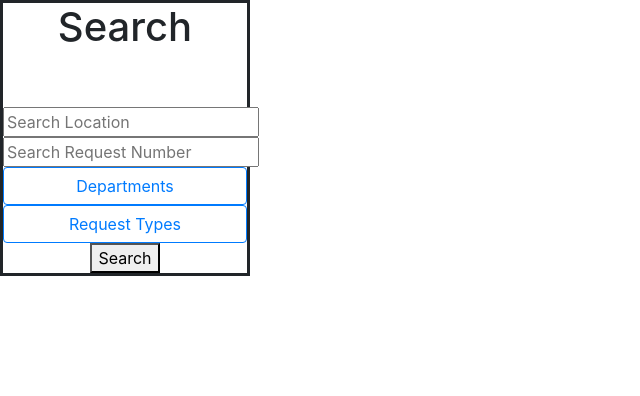
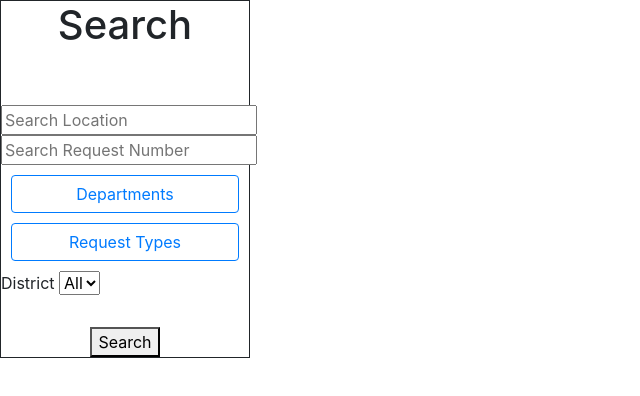
Before and after one commit to UTDallasEPICS/City-of-Dallas-311-Dashboard, a Next.js app: page / in a window 1280 px wide. Shown: the top 396 px of the page, without its empty margins (0-640 px from the left). Built offline with nearby package versions, Linux system fonts and the light colour scheme.

Commit message:
finished district selector

```diff
--- a/components/Filter.tsx
+++ b/components/Filter.tsx
@@ -1,25 +1,30 @@
-import React, { useImperativeHandle, useState } from 'react';
-import { SeacrhLocationBox, SearchRequestNumberBox } from './SearchBox';
+import React, { useState } from 'react';
 import Button from 'react-bootstrap/Button'
-import { propTypes } from 'react-bootstrap/esm/Image';
+//import { propTypes } from 'react-bootstrap/esm/Image';
 
 
 function Filter({ title, items }: { title: any, items: any }) {
     const [open, setOpen] = useState(false);
-    const [selection, setSelection] = useState([]);
+    const [selection, setSelection] = useState(['All']);
     const toggle = (e: any) => setOpen(!open);
 
-    function handleClick(item: never) {
-        if (!selection.some(current => current === item)) {
+    function handleClick(item: any) {
+        if (!selection.some((current: any) => current.title === item.title)) {
             setSelection([item]);
         } else {
             let selectionAfterRemoval = selection;
             selectionAfterRemoval = selectionAfterRemoval.filter(
-                current => current !== item
+                (current: any) => current.title !== item.title
             );
             setSelection([...selectionAfterRemoval]);
         }
-        console.log(selection);
+    }
+
+    function inSelection(item: any) {
+        if (selection.find((current: any) => current.title == item.title)) {
+            return true;
+        }
+        return false;
     }
 
     return (
@@ -27,13 +32,13 @@ function Filter({ title, items }: { title: any, items: any }) {
             <Button className="DropDown-Button" variant="outline-primary" onClick={() => toggle(!open)} onKeyPress={() => toggle(!open)} block>
                 {title}
             </Button>
-            <div>{!open ?
+            <div >{!open ?
                 '' :
-                <ul style={{ listStyleType: 'none', alignContent: 'left' }}>
+                <ul style={{ listStyleType: 'none', alignContent: 'left', border: '1px solid' }}>
                     {items.map((item: any) => (
                         <li className="item-button" key={item.title} style={{ textAlign: 'left' }}>
-                            <input type="radio" name={title} defaultChecked={selection === item.title ? true : false} onClick={() => handleClick(item)} />
-                            <label>{item.title}</label>
+                            <input type="radio" name={title} id={item.title} defaultChecked={inSelection(item)} onChange={() => handleClick(item)} />
+                            <label>{ }  {item.title}</label>
                         </li>
                     ))}
                 </ul>
--- a/components/FilterHub.tsx
+++ b/components/FilterHub.tsx
@@ -44,25 +44,47 @@ const Requests = [
   should do the rest if in correct format.
 */
 
-var searchLocation: string;
-var searchRequestNumber: string;
+let searchLocation: string;
+let searchRequestNumber: string;
+let departmentValue: string;
+let requestTypeValue: string;
+let district: number;
 
 
 class FilterHub extends Component {
 
     getDepartmentValue = () => {
-        //TODO
-        //return selection variable in filter titled departments
-    };
+        let depValue = document.getElementsByName('Departments');
+        var i: number;
+        for (i = 0; i < depValue.length; i++) {
+            if (depValue[i].checked) { //checked does exist, its just buggin
+                console.log(depValue[i].id);
+                return depValue[i].id;
+            }
+        }
+        return 'All';
+
+    };//Get department from filter function
 
     getTypeValue = () => {
-        //TODO
-        //return selection variable in filter titled Request Types
-    };
+        let reqValue = document.getElementsByName('Request Types');
+        var i: number;
+        for (i = 0; i < reqValue.length; i++) {
+            if (reqValue[i].checked) { //checked does exist, its just buggin
+                console.log(reqValue[i].id);
+                return reqValue[i].id;
+            }
+        }
+        return 'All';
+    };//Get Type from filter function
 
     getDistrictValue = () => {
-        //TODO
-        //get district value from form for districts (implemnented as 'html select' or 'slider' (if slider not default))
+        //get district value from form for districts (implemnented as 'html select')
+        let dVal = document.getElementById('districtPick') as HTMLInputElement;
+        if (dVal.value == 'All') {
+            return 0;
+        }
+        return parseInt(dVal.value, 10);
     };
 
     handleLocationInput = (e: any) => {
@@ -77,22 +99,64 @@ class FilterHub extends Component {
 
     search = () => {
         //TODO
-        console.log(searchLocation);
-        console.log(searchRequestNumber);
+        departmentValue = this.getDepartmentValue(); //
+        requestTypeValue = this.getTypeValue(); //
+        district = this.getDistrictValue(); //0 for all, 1-14 are district numbers
+
+        console.log('Search Location: ' + searchLocation);
+        console.log('Search Number: ' + searchRequestNumber);
+        console.log('Search Department: ' + departmentValue);
+        console.log('Search Request Type: ' + requestTypeValue);
+        console.log('Search District: ' + district);
+        if (searchLocation == undefined) {
+            searchLocation = "";
+            console.log('Updated location: ' + searchLocation);
+        }
+        if (searchRequestNumber == undefined) {
+            searchRequestNumber = "";
+            console.log('updated Number: ' + searchRequestNumber);
+        }
+
     }
 
     render() {
         return (
-            <div style={{ width: 250, border: 'solid', textAlign: 'center' }}>
+            <div style={{ width: 250, border: '1px solid', textAlign: 'center' }}>
                 <h1>Search</h1>
                 <br></br>
                 <br></br>
                 <SearchLocationBox handleInput={this.handleLocationInput} />
                 <SearchRequestNumberBox handleInput={this.handleRequestNumberInput} />
-                <Filter title="Departments" items={Departments} />
-                <Filter title="Request Types" items={Requests} />
+                <div style={{ margin: 10 }}>
+                    <Filter title="Departments" items={Departments} />
+                </div>
+                <div style={{ margin: 10 }}>
+                    <Filter title="Request Types" items={Requests} />
+                </div>
+                <div style={{ textAlign: 'left' }}>
+                    <label>District  <select className='districtPick' id='districtPick'>
+                        <option>All</option>
+                        <option>1</option>
+                        <option>2</option>
+                        <option>3</option>
+                        <option>4</option>
+                        <option>5</option>
+                        <option>6</option>
+                        <option>7</option>
+                        <option>8</option>
+                        <option>9</option>
+                        <option>10</option>
+                        <option>11</option>
+                        <option>12</option>
+                        <option>13</option>
+                        <option>14</option>
+                    </select>
+
+                    </label>
+                </div>
+                <br></br>
                 <button onClick={this.search}>Search</button>
-            </div>
+            </div >
         )
     }
 }
--- a/pages/index.tsx
+++ b/pages/index.tsx
@@ -1,5 +1,4 @@
 import FilterHub from "../components/FilterHub";
-import FilterMenu from "../components/FilterMenu";
 import React, { Component } from 'react';
 
 
```
